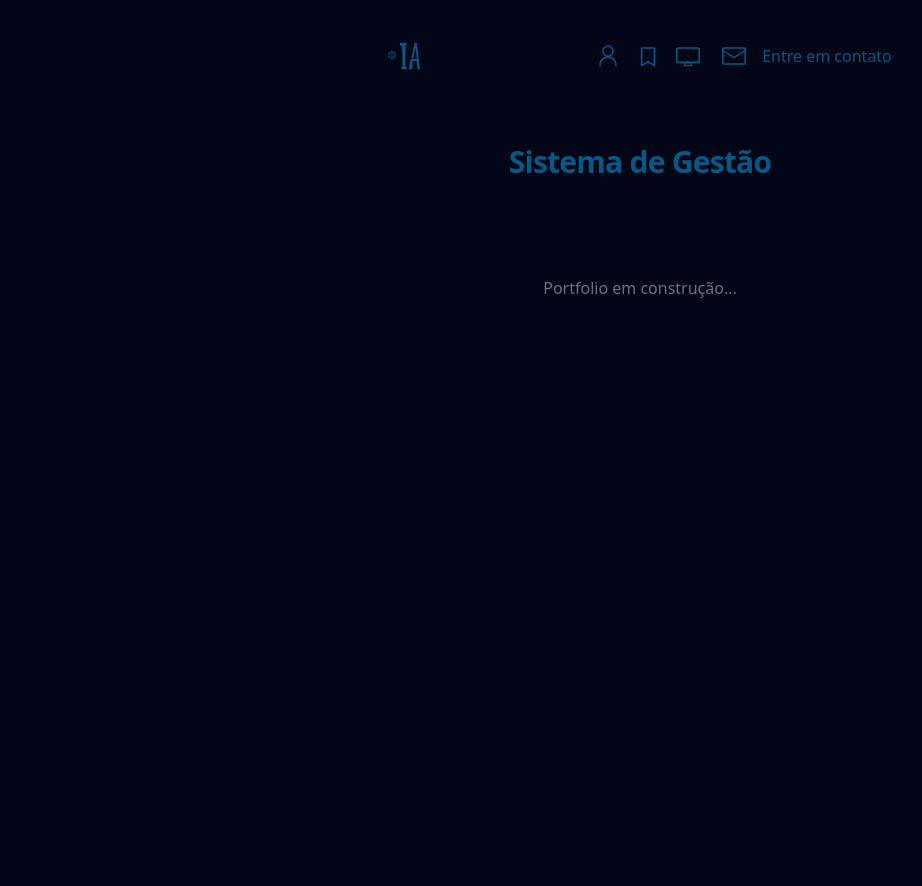
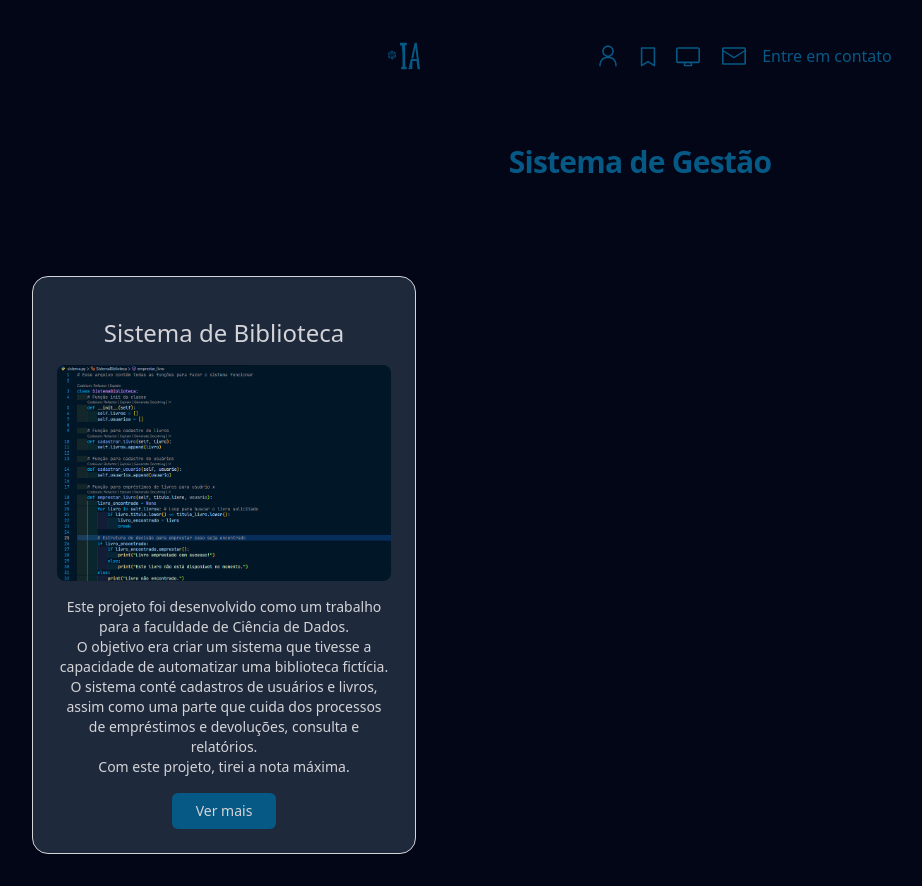
Before and after one commit to icaroravelo/i-a.io, a Next.js app: page /portfolio/sistema-de-gestao in a window 1280 px wide. Shown: the whole page, without its empty margins (0-922 px from the left). Before the commit the page ends 800 px from the top, so only its background shows below. Built offline with nearby package versions, Linux system fonts and the light colour scheme.

Commit message:
feat: systems projects page and its assets

```diff
--- a/app/portfolio/automacao/page.jsx
+++ b/app/portfolio/automacao/page.jsx
@@ -12,7 +12,7 @@ const AutomationPage = () => {
             <div className='grid grid-cols-1 md:grid-cols-3 gap-8'>
                 {automationProjects.map((automation) => (
                     <Card key={automation.id}
-                        className="anime-in space-y-4"
+                        className="animate-in space-y-4"
                     >
                         <h3 className='text-center text-2xl'>{automation.name}</h3>
                         <Image
--- a/app/portfolio/sistema-de-gestao/page.jsx
+++ b/app/portfolio/sistema-de-gestao/page.jsx
@@ -1,10 +1,36 @@
+import Card from '@/components/CardComponent'
+import { systemProjects } from '@/components/constants'
+import Image from 'next/image'
+import Link from 'next/link'
 import React from 'react'
 
 const AutomateSystemPage = () => {
     return (
         <div className='flex flex-col gap-16 md:gap-24 p-[2rem]'>
             <h1 className='animate-in text-center text-3xl font-bold tracking-tight text-sky-800'>Sistema de Gestão</h1>
-            <span className='text-center text-zinc-500'>Portfolio em construção...</span>
+
+            <div className='grid grid-cols-1 md:grid-cols-3 gap-8'>
+                {systemProjects.map((system) => (
+                    <Card
+                        key={system.id}
+                        className='animate-in space-y-4'
+                    >
+                        <h3 className='text-center text-2xl'>{system.name}</h3>
+                        <Image
+                            src={system.image}
+                            alt={system.name}
+                            width={500}
+                            height={500}
+                            className='mx-auto rounded-lg'
+                        />
+                        <p>{system.description}</p>
+                        <Link href={system.href} target='_blank'>
+                            <button className='bg-sky-800 rounded-md px-6 py-2 mt-4'>Ver mais</button>
+                        </Link>
+                    </Card>
+                ))}
+
+            </div>
         </div>
     )
 }
--- a/components/constants.js
+++ b/components/constants.js
@@ -185,6 +185,7 @@ export const categories = [
 // Projects Assets
 import Converter from '@/public/converter.jpg';
 import Organizer from '@/public/organizer.jpg';
+import Library from '@/public/library.png'
 
 export const automationProjects = [
     {
@@ -223,6 +224,27 @@ export const automationProjects = [
     },
 ]
 
+export const systemProjects = [
+    {
+        id: 1,
+        name: 'Sistema de Biblioteca',
+        description: (
+            <>
+                <p>Este projeto foi desenvolvido como um trabalho para a faculdade de Ciência de Dados.</p>
+                <p>O objetivo era criar um sistema que tivesse a capacidade de automatizar uma biblioteca fictícia.</p>
+                <p>O sistema conté cadastros de usuários e livros, assim como uma parte que cuida dos processos de empréstimos e devoluções, consulta e relatórios.</p>
+                <p>Com este projeto, tirei a nota máxima.</p>
+            </>
+        ),
+        image: Library,
+        stacks: [
+            'Python',
+            'VSCode'
+        ],
+        href: 'https://github.com/icaroravelo/sistema-biblioteca'
+    },
+]
+
 // Education Assets
 
 export const educations = [
```
Also changed, not shown: public/library.png (added).
